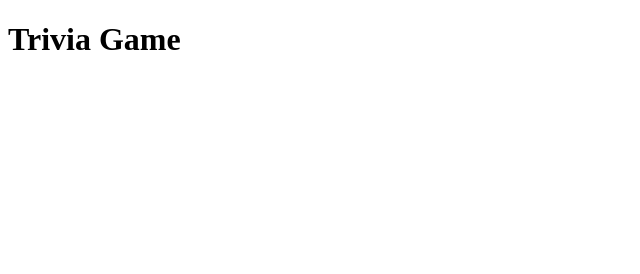
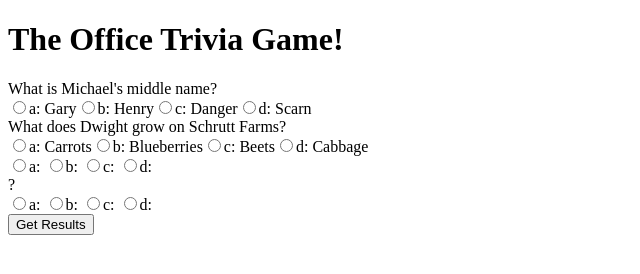
Before and after one commit to Riggs041/TriviaGame, a plain HTML site: page index.html in a window 1280 px wide. Shown: the whole page, without its empty margins (0-640 px from the left). Drawn offline with nearby package versions, Linux system fonts and the light colour scheme.

Commit message:
trivia game updates

```diff
--- a/assets/javascript/app.js
+++ b/assets/javascript/app.js
@@ -0,0 +1,172 @@
+// function needs:
+// the questions
+// somewhere to put the quiz
+// somewhere to put the results
+// a submit button
+// create a timer
+
+//Create Questions
+
+
+//Add timer
+var number = 100;
+//variable that will hold interval ID when we select "run"
+var intervalID;
+
+function run() {
+    clearInterval(intervalID);
+    intervalID = setInterval(decrement, 1000);
+}
+
+function decrement(){
+    //decrease by 1
+    number--;
+
+    //show the number in the #show-number tag
+    $("show-number").html("<h2>" + number + "</h2>");
+
+    if (number === 0) {
+
+        stop();
+
+        alert("Time is up!");
+    }
+}
+//execute the run function
+run();
+
+
+
+var myQuestions = [
+    {
+        question: "What is Michael's middle name?",
+        answers: {
+            a: 'Gary',
+            b: 'Henry',
+            c: 'Danger',
+            d: 'Scarn',
+        },
+        correctAnswer: 'a'
+    },
+    {
+        question: "What does Dwight grow on Schrutt Farms?",
+        answers: {
+            a: 'Carrots',
+            b: 'Blueberries',
+            c: 'Beets',
+            d: 'Cabbage',
+        },
+        correctAnswer: 'c'
+    },
+    {
+        question: "",
+        answers: {
+            a: '',
+            b: '',
+            c: '',
+            d: '',
+        },
+        correctAnswer: ''
+    },
+    {
+        question: "?",
+        answers: {
+            a: '',
+            b: '',
+            c: '',
+            d: '',
+        },
+        correctAnswer: ''
+    },
+];
+
+var quizContainer = document.getElementById('quiz');
+var resultsContainer = document.getElementById('results');
+var submitButton = document.getElementById('submit');
+
+generateQuiz(myQuestions, quizContainer, resultsContainer, submitButton);
+
+function generateQuiz(questions, quizContainer, resultsContainer, submitButton){
+
+    function showQuestions(questions, quizContainer) {
+        //code goes here
+        var output = [];
+        var answers;
+
+        //for each question
+        for(var i = 0; i<questions.length; i++){
+
+            //reset the list of answers
+            answers = [];
+
+            //for each available answer to this question
+            for(letter in questions[i].answers){
+
+                //add html radio button
+                answers.push(
+                    '<label>'
+                        + '<input type="radio" name="question' + i + '" value="' + letter + '">'
+                        + letter + ': '
+                        + questions[i].answers[letter]
+                    + '</label>'
+                );
+            }
+
+
+            output.push(
+                '<div class="question">' + questions[i].question + '</div>'
+                + '<div class="answers">' + answers.join('') + '</div>'
+            );
+        }
+
+        //combine output list into one string of html and put it on the page
+        quizContainer.innerHTML = output.join('');
+    }
+
+    function showResults(questions, quizContainer, resultsContainer){
+
+        //code goes here
+        var answerContainers = quizContainer.querySelectorAll('.answers');
+
+        //track users answers
+        var userAnswer = '';
+        var numCorrect = 0;
+
+        //each question
+        for(var i=0; i<questions.length; i++){
+
+            //find selected answer
+            userAnswer = (answerContainers[i].querySelector('input[name=question'+i+']:checked')||{}).value;
+
+            //if answer is right
+            if(userAnswer===questions[i].correctAnswer){
+                //add to the number of correct answers
+                numCorrect++;
+
+                //color answers green
+                answerContainers[i].style.color = 'lightgreen';
+            }
+                //if answer is wrong
+            else{
+                //color answer red
+                answerContainers[i].style.color = 'red';
+            }
+        }
+
+        //show number of correct questions
+        resultsContainer.innerHTML = numCorrect + ' out of ' + questions.length;
+
+    }
+    //show questions
+    showQuestions(questions, quizContainer);
+
+    //show results when user clicks submit
+    submitButton.onclick = function (){
+        showResults(questions, quizContainer, resultsContainer);
+    }
+
+}
+
+
+
+//need to show questions
--- a/index.html
+++ b/index.html
@@ -1,18 +1,32 @@
 <!DOCTYPE html>
-<html>
+<html lang="en-us">
+
 <head>
     <meta charset="utf-8" />
     <meta http-equiv="X-UA-Compatible" content="IE=edge">
     <title>Page Title</title>
     <meta name="viewport" content="width=device-width, initial-scale=1">
     <link rel="stylesheet" type="text/css" media="screen" href="assets\css\style.css" />
-    <script src="assets\javascript\app.js"></script>
+
 </head>
+
 <body>
-    <h1>Trivia Game</h1>
+    <!-- You'll create a trivia form with multiple choice or true/false options (your choice).
+    The player will have a limited amount of time to finish the quiz.
+    The game ends when the time runs out. The page will reveal the number of questions that players answer correctly and incorrectly.
+    Don't let the player pick more than one answer per question.
+    Don't forget to include a countdown timer. -->
+
+    <h1>The Office Trivia Game!</h1>
+
+    <div id="quiz"></div>
+    <button id="submit">Get Results</button>
+    <div id="results"></div>
 
 
-
+    <script type="text/javascript" src="https://cdnjs.cloudflare.com/ajax/libs/jquery/3.2.1/jquery.min.js"></script>
+    <script src="assets\javascript\app.js"></script>
 
 </body>
+
 </html>
```
